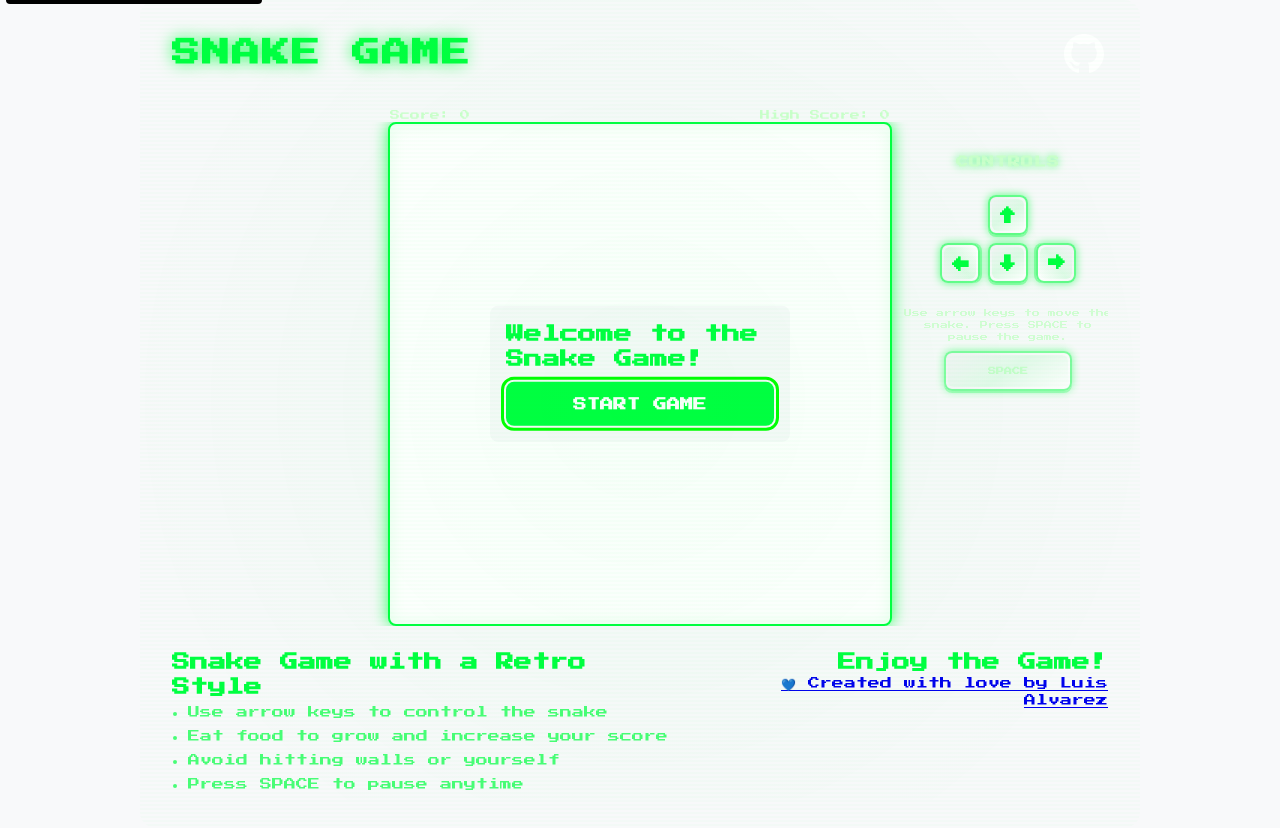
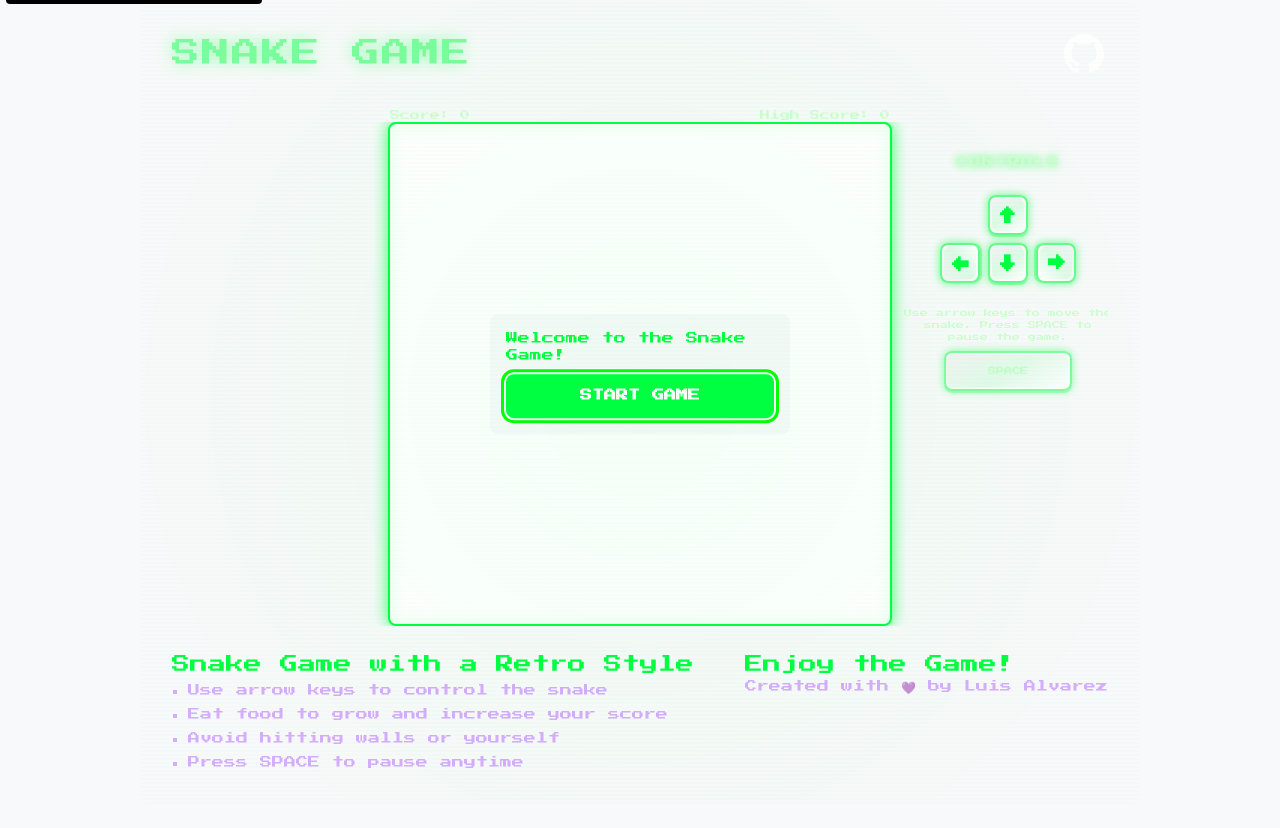
Before and after one commit to mrluisfer/snake-game, a website built with Vite: page index.html in a window 1280 px wide. After the commit the page ends 806 px from the top, so only its background shows below. Built offline with nearby package versions, Linux system fonts and the light colour scheme; a web font is replaced by a local one.

Commit message:
refactor: enhance header layout and styling for improved visual appeal

```diff
--- a/index.html
+++ b/index.html
@@ -34,9 +34,9 @@
     <a href="#main-content" class="skip-link">Skip to main content</a>
 
     <div id="app">
-      <div class="game-container">
-        <header class="header">
-          <h1>
+      <div class="header game-container">
+        <header class="mb-8 flex justify-between items-center">
+          <h1 class="animate-pulse">
             <span class="visually-hidden">Welcome to the </span>
             SNAKE GAME
           </h1>
@@ -162,8 +162,10 @@
             aria-labelledby="how-to-play-title"
             class="how-to-play-title"
           >
-            <h2 id="how-to-play-title">Snake Game with a Retro Style</h2>
-            <ul>
+            <h2 id="how-to-play-title" class="text-lg text-wrap">
+              Snake Game with a Retro Style
+            </h2>
+            <ul class="text-xs text-wrap text-purple-400">
               <li>Use arrow keys to control the snake</li>
               <li>Eat food to grow and increase your score</li>
               <li>Avoid hitting walls or yourself</li>
@@ -171,17 +173,16 @@
             </ul>
           </section>
 
-          <section aria-labelledby="credits-title" class="credits-title">
-            <h2 id="credits-title">Enjoy the Game!</h2>
+          <section aria-labelledby="credits-title">
+            <h2 id="credits-title" class="text-lg">Enjoy the Game!</h2>
             <a
               href="https://mrluisfer.vercel.app"
-              class="creator-link"
+              class="text-purple-400 opacity-60 hover:opacity-100 transition-opacity"
               target="_blank"
               rel="noopener noreferrer"
               aria-label="Visit Luis Alvarez portfolio website (opens in new tab)"
             >
-              <span aria-hidden="true">💙</span>
-              Created with love by Luis Alvarez
+              Created with <span aria-hidden="true">💜</span> by Luis Alvarez
             </a>
           </section>
         </footer>
--- a/src/style.css
+++ b/src/style.css
@@ -1,3 +1,5 @@
+@import "tailwindcss";
+
 /* ========================================
    CSS Custom Properties (Variables)
    ======================================== */
@@ -61,8 +63,6 @@
 *,
 *::before,
 *::after {
-  margin: 0;
-  padding: 0;
   box-sizing: border-box;
   user-select: none;
 }
@@ -135,12 +135,6 @@ body::before {
 /* ========================================
    Header Section
    ======================================== */
-.header {
-  margin-bottom: var(--space-xl);
-  display: flex;
-  justify-content: space-between;
-  align-items: center;
-}
 
 .header-github-link {
   display: flex;
@@ -649,17 +643,10 @@ button:disabled {
   text-align: left;
   line-height: 1.5rem;
   margin-left: 1rem;
-  list-style: disc;
-  opacity: 0.7;
+  list-style: square;
+  opacity: 0.6;
+  @apply transition-all;
 }
 .how-to-play-title ul li:hover {
   opacity: 1;
 }
-
-.credits-title {
-  display: flex;
-  flex-direction: column;
-  justify-content: flex-end;
-  align-items: flex-end;
-  text-align: right;
-}
```
